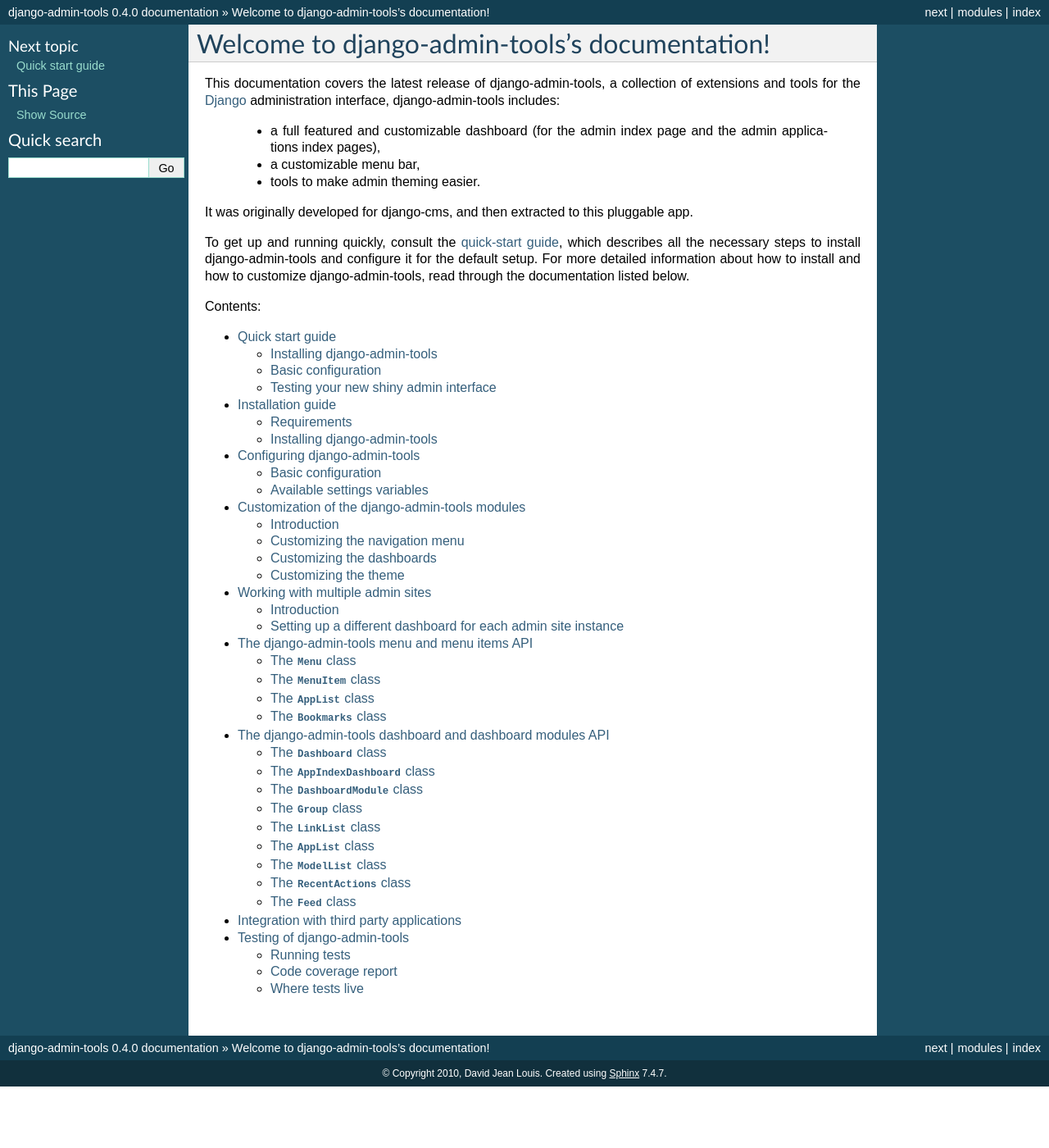
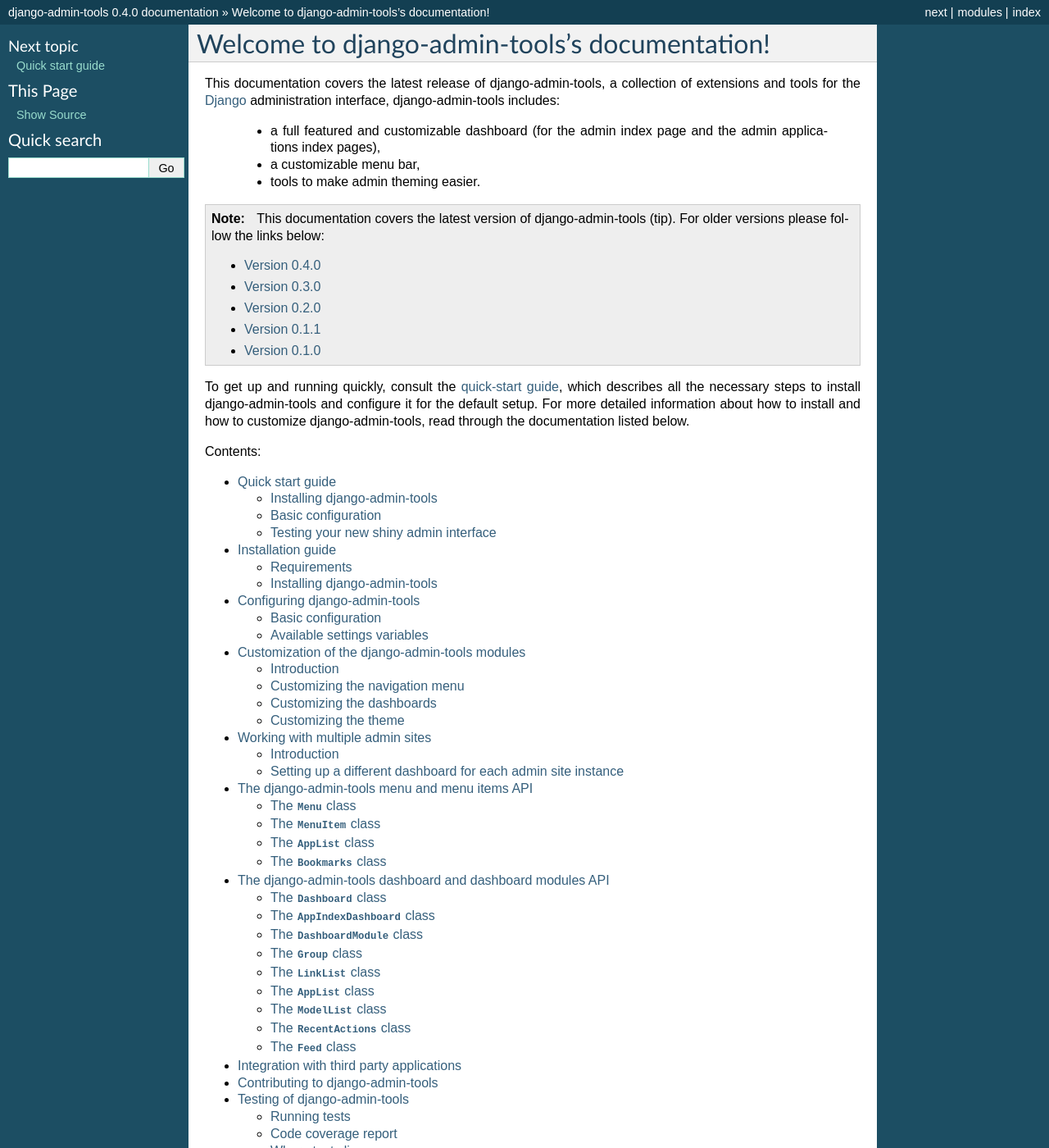
Before and after one commit to django-admin-tools/django-admin-tools, a Sphinx documentation site: the page built from docs/index.rst, in a window 1280 px wide and 1400 px high. Shown: the whole window at 82% size. Built offline with Sphinx 7.4.7, drawn with Linux system fonts in a browser that asks for light colours.

Commit message:
Switch to readthedocs.org for documentation + added a note on contributing to the docs

```diff
--- a/docs/index.rst
+++ b/docs/index.rst
@@ -16,8 +16,15 @@
  * a customizable menu bar,
  * tools to make admin theming easier.
 
-It was originally developed for django-cms, and then extracted to this
-pluggable app.
+.. note::
+    This documentation covers the latest version of django-admin-tools (tip).
+    For older versions please follow the links below:
+
+    * `Version 0.4.0 <http://readthedocs.org/docs/django-admin-tools/v0.4.0/>`_
+    * `Version 0.3.0 <http://readthedocs.org/docs/django-admin-tools/v0.3.0/>`_
+    * `Version 0.2.0 <http://readthedocs.org/docs/django-admin-tools/v0.2.0/>`_
+    * `Version 0.1.1 <http://readthedocs.org/docs/django-admin-tools/v0.1.1/>`_
+    * `Version 0.1.0 <http://readthedocs.org/docs/django-admin-tools/v0.1.0/>`_
 
 To get up and running quickly, consult the :ref:`quick-start guide
 <quickstart>`, which describes all the necessary steps to install
@@ -38,4 +45,5 @@
    menu
    dashboard
    integration
+   contributing
    testing
```
Also changed, not shown: docs/contributing.rst (added, +22 -0 lines), 1 other file.
